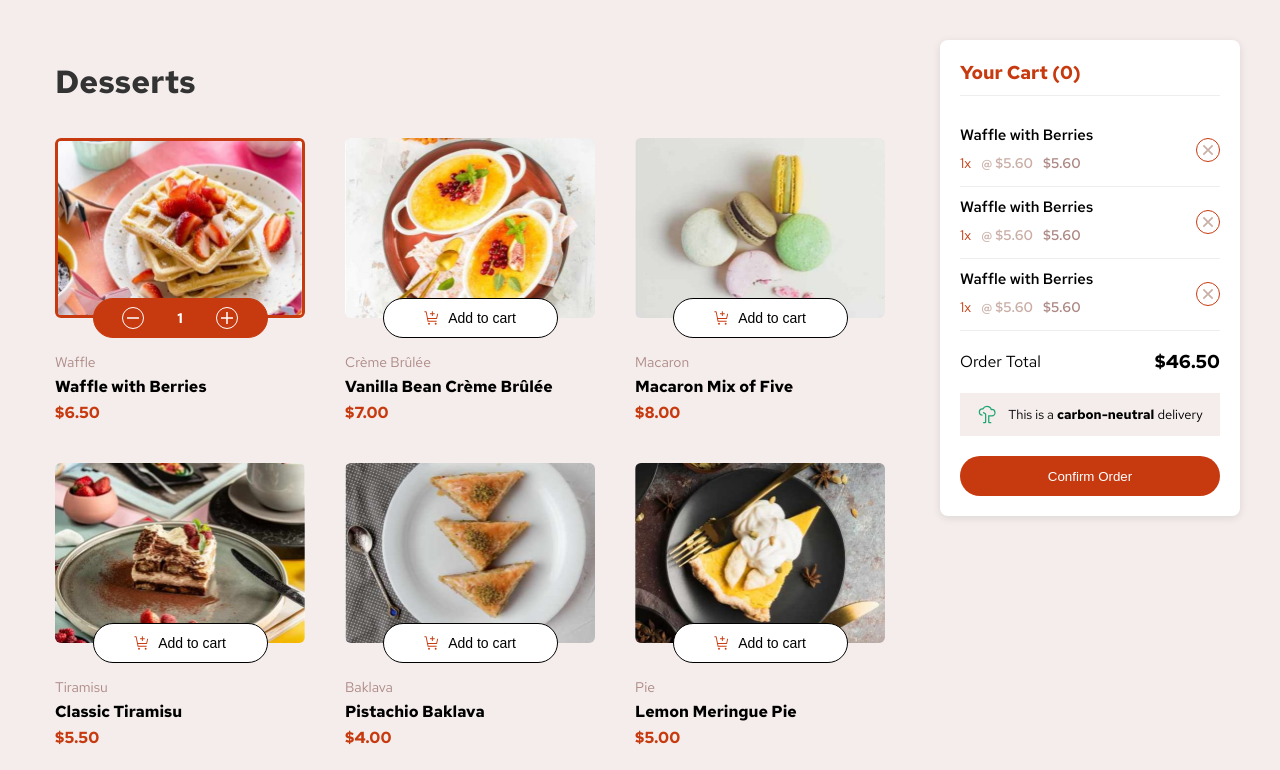
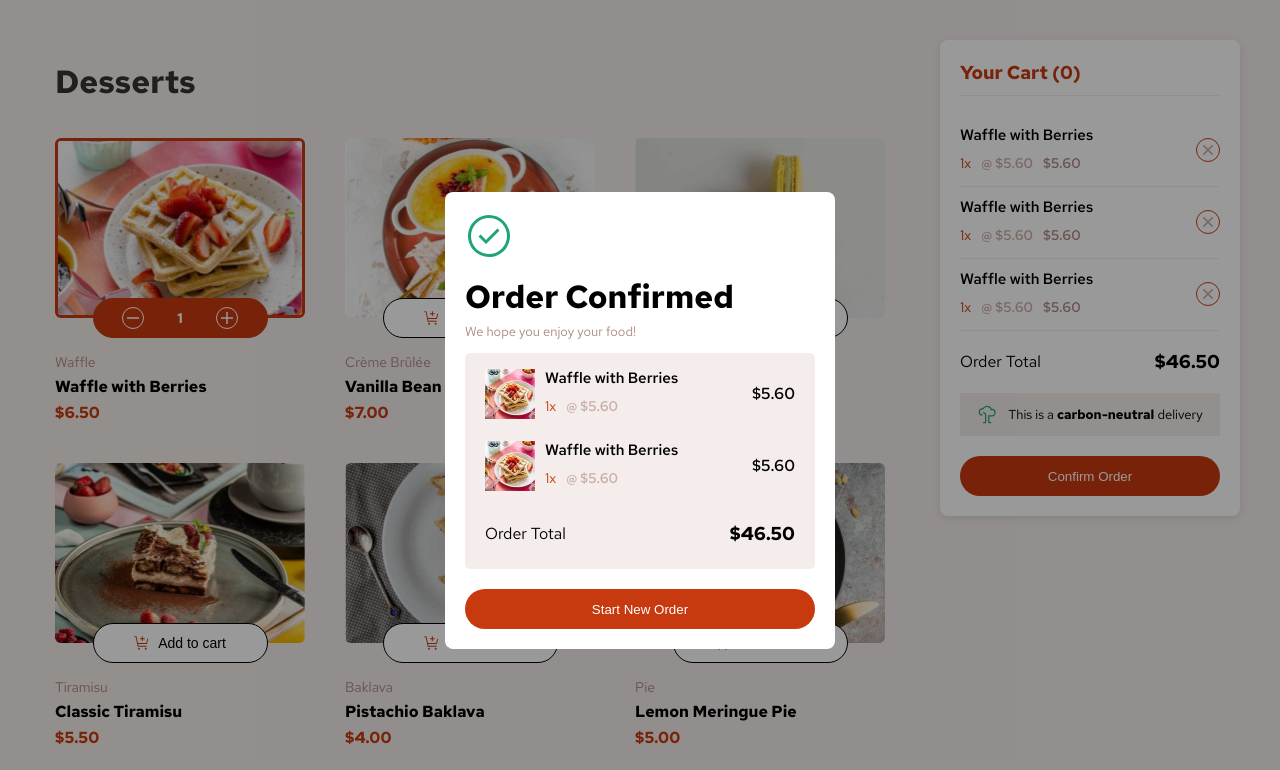
Before and after one commit to mohanad-80/konecta-first-task, a plain HTML site: page index.html in a window 1280 px wide. Both pictures are taken after a click on the button "Confirm Order". Shown: the top 770 px of the page. Drawn offline with Linux system fonts and the light colour scheme.

Commit message:
add order confirmation modal box

```diff
--- a/index.html
+++ b/index.html
@@ -281,7 +281,9 @@
           This is a <strong>carbon-neutral</strong> delivery
         </p>
       </div>
-      <button class="confirm-order-btn">Confirm Order</button>
+      <button id="confirm-order-btn" class="confirm-order-btn">
+        Confirm Order
+      </button>
     </div>
 
     <div class="attribution">
@@ -289,5 +291,64 @@
       <a href="https://www.frontendmentor.io?ref=challenge">Frontend Mentor</a>.
       Coded by <a href="#">Your Name Here</a>.
     </div>
+
+    <div id="modal" class="modal">
+      <div class="modal-content">
+        <div class="confirmation-msg">
+          <img
+            src="./assets/images/icon-order-confirmed.svg"
+            alt="order confirmed icon"
+          />
+          <h2>Order Confirmed</h2>
+          <p>We hope you enjoy your food!</p>
+        </div>
+        <div class="order-details">
+          <div class="order-item">
+          <img src="./assets/images/image-waffle-thumbnail.jpg" alt="order item thumbnail" class="order-item-thumbnail">
+            <div class="order-item-details">
+              <h5 class="order-item-name">Waffle with Berries</h5>
+              <div class="order-item-price-details">
+                <p class="order-item-quantity">1x</p>
+                <p class="order-item-price">@ $5.60</p>
+              </div>
+            </div>
+            <p class="order-item-total-price">$5.60</p>
+          </div>
+          <div class="order-item">
+          <img src="./assets/images/image-waffle-thumbnail.jpg" alt="order item thumbnail" class="order-item-thumbnail">
+            <div class="order-item-details">
+              <h5 class="order-item-name">Waffle with Berries</h5>
+              <div class="order-item-price-details">
+                <p class="order-item-quantity">1x</p>
+                <p class="order-item-price">@ $5.60</p>
+              </div>
+            </div>
+            <p class="order-item-total-price">$5.60</p>
+          </div>
+          <div class="order-total-details">
+            <p>Order Total</p>
+            <h3 class="order-total-price">$46.50</h3>
+          </div>
+        </div>
+        <button class="start-new-order-btn">Start New Order</button>
+      </div>
+    </div>
+
+    <script>
+      // Get the modal
+      var modal = document.getElementById("modal");
+      // Get the button that opens the modal
+      var confirmOrderBtn = document.getElementById("confirm-order-btn");
+      // When the user clicks the button, open the modal
+      confirmOrderBtn.onclick = function () {
+        modal.style.display = "block";
+      };
+      // When the user clicks anywhere outside of the modal content, close it
+      window.onclick = function (event) {
+        if (event.target == modal) {
+          modal.style.display = "none";
+        }
+      };
+    </script>
   </body>
 </html>
--- a/style.css
+++ b/style.css
@@ -23,7 +23,7 @@ body {
   position: relative;
 }
 
-h2 {
+.main-content h2 {
   color: #333;
   margin: 20px 0;
   font-size: xx-large;
@@ -45,10 +45,8 @@ h2 {
 
 /* Product card styling */
 .product-card {
-  border-radius: 8px;
   width: 250px;
   padding: 15px;
-  transition: transform 0.2s;
 }
 
 .product-image {
@@ -321,3 +319,109 @@ h2 {
 .attribution a {
   color: hsl(228, 45%, 44%);
 }
+
+/* The modal (background) */
+.modal {
+  display: none;
+  position: fixed;
+  z-index: 1;
+  left: 0;
+  top: 0;
+  width: 100%;
+  height: 100%;
+  overflow: auto; /* enable scroll if needed */
+  background-color: rgba(0, 0, 0, 0.4);
+}
+
+/* Modal Content/Box */
+.modal-content {
+  background-color: white;
+  margin: 15% auto;
+  padding: 20px;
+  border-radius: 8px;
+  width: 350px;
+}
+
+.confirmation-msg h2 {
+  font-size: xx-large;
+  margin-top: 10px;
+  margin-bottom: 5px;
+}
+
+.confirmation-msg p {
+  margin-top: 0;
+  color: hsl(7, 20%, 60%);
+  font-size: 13px;
+}
+
+.order-details {
+  background-color: hsl(13, 31%, 94%);
+  border-radius: 5px;
+  padding: 5px 20px;
+}
+
+.order-item {
+  display: flex;
+  align-items: center;
+  border-bottom: 1px solid #eee;
+}
+
+.order-item-thumbnail {
+  height: 50px;
+  width:  50px;
+  margin-right: 10px;
+}
+
+.order-item-name {
+  font-size: 15px;
+  font-weight: 600;
+  margin: 10px 0 5px 0;
+}
+
+.order-item-price-details {
+  display: flex;
+  gap: 10px;
+  font-size: 14px;
+}
+
+.order-item-quantity {
+  color: hsl(14, 86%, 42%);
+}
+
+.order-item-price-details p {
+  margin-top: 4px;
+}
+
+.order-item-price {
+  color: hsl(14, 25%, 72%);
+  font-weight: 600;
+}
+
+.order-item-total-price {
+  font-weight: 600;
+  margin-left: auto;
+}
+
+.order-total-details {
+  display: flex;
+  flex-direction: row;
+  justify-content: space-between;
+  align-items: center;
+}
+
+.start-new-order-btn {
+  background-color: hsl(14, 86%, 42%);
+  border: none;
+  border-radius: 50px;
+  height: 40px;
+  width: 100%;
+  padding: 0 15px;
+  margin-top: 20px;
+  box-sizing: border-box;
+  cursor: pointer;
+  color: white;
+}
+
+.start-new-order-btn:hover {
+  background-color: hsl(14, 85%, 32%);
+}
```
